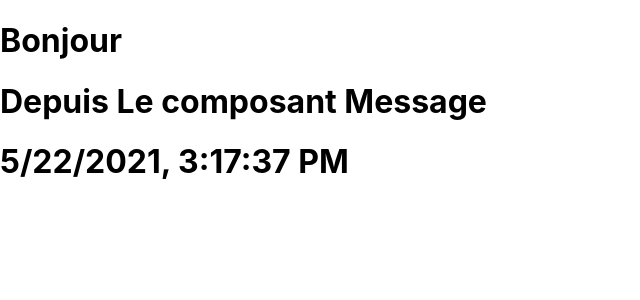
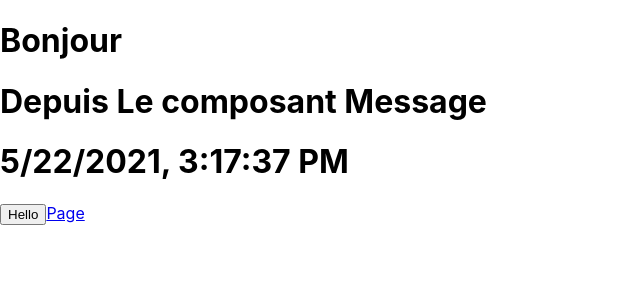
Before and after one commit to mouctare/guide-complet-react, a React (Create React App) app: page / in a window 1280 px wide. Shown: the top 300 px of the page, without its empty margins (0-640 px from the left). Built offline with nearby package versions, Linux system fonts and the light colour scheme.

Commit message:
Manup de l'event

```diff
--- a/src/App.js
+++ b/src/App.js
@@ -1,6 +1,7 @@
 
 import './App.css';
 import Clock from './Clock';
+import  ToggleButton  from './ToggleButton';
 import Welcome from './Welcome';
 
 function App() {
@@ -8,6 +9,7 @@ function App() {
    <div>
    <Welcome message="Bonjour"/>
    <Clock date={new Date()}/>
+   <ToggleButton/>
    </div>
  )
 
--- /dev/null
+++ b/src/ToggleButton.js
@@ -0,0 +1,30 @@
+import React from 'react'
+
+class ToggleButton extends React.Component  {
+    constructor(props) {
+        super(props);
+        this.state = {isToggleOn: true};
+    }
+
+    handClick(e) {
+        e.preventDefault();
+        this.setState(state => {
+            return {isToggleOn: state.isToggleOn ? false : true};
+        })
+    }
+    render() {
+        return (
+            <div>
+                <button
+                onClick={() =>alert('hello')}>
+                Hello
+              </button>
+              <a href="#page" onClick={this.handClick}>Page</a>
+            </div>
+
+        );
+    }
+
+}
+
+export default ToggleButton;
```
